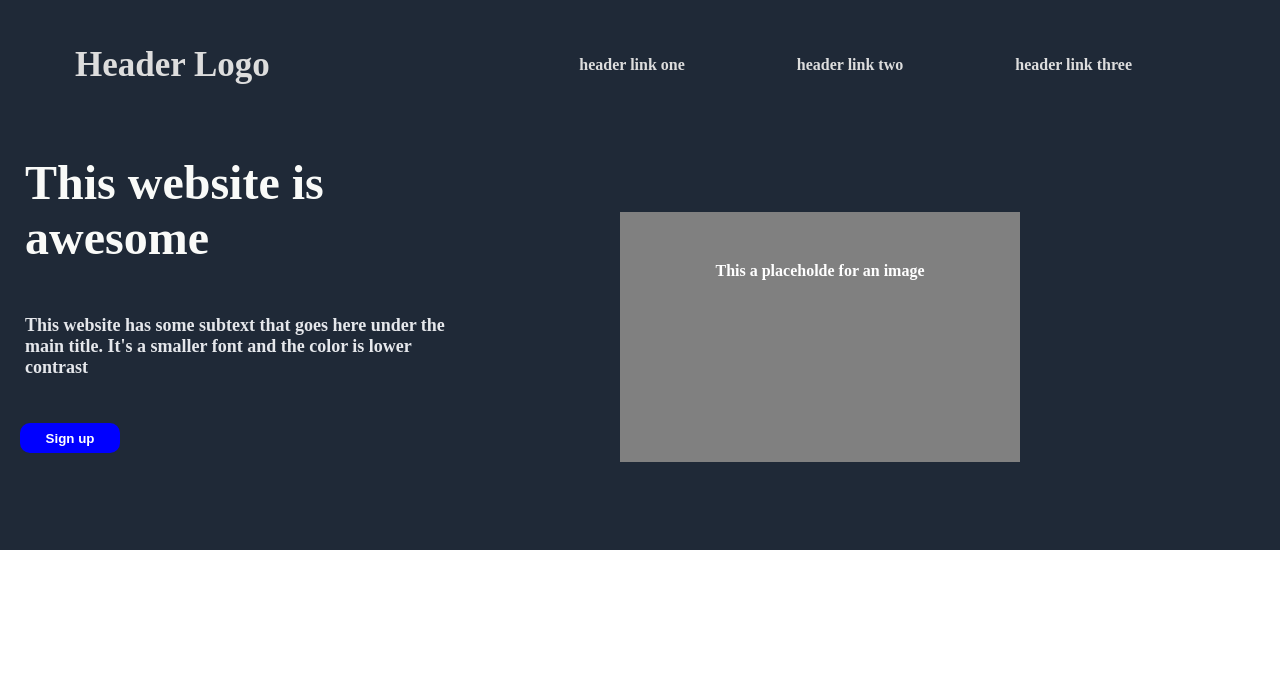
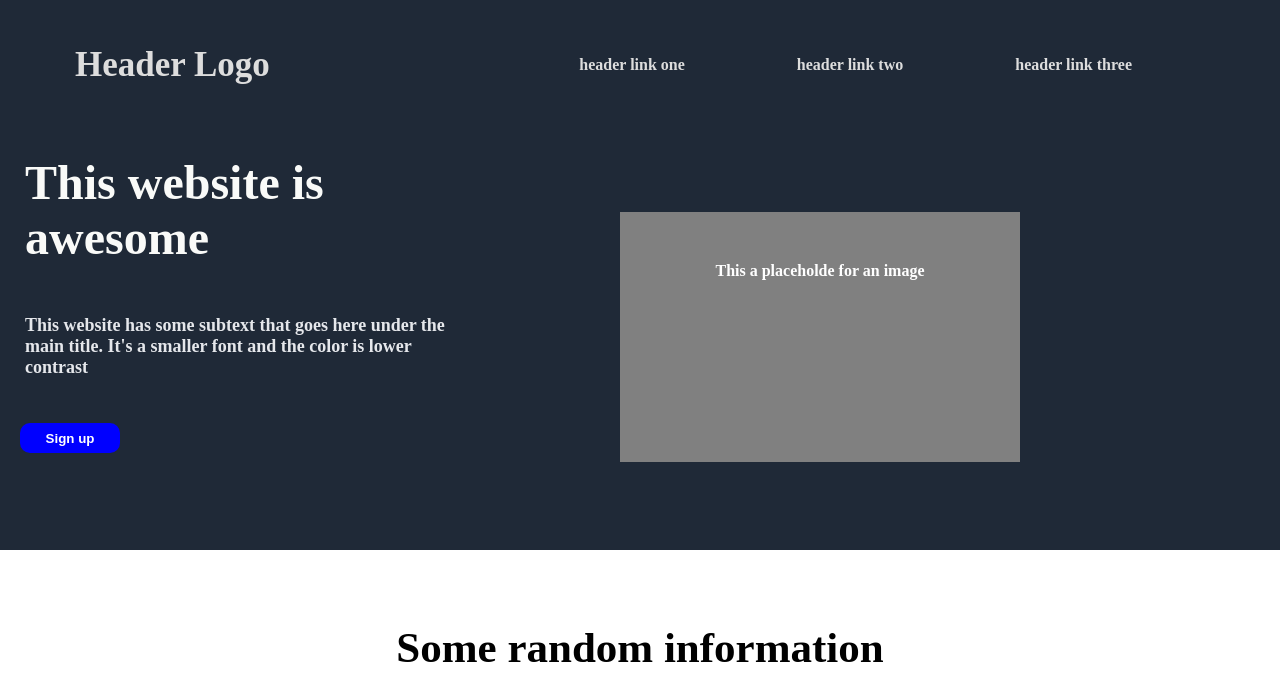
Before and after one commit to teleperformance923/landing-page, a plain HTML site: page index.html in a window 1280 px wide. Drawn offline with Linux system fonts and the light colour scheme.

Commit message:
I added a h2 and centralized with margin and flexbox

```diff
--- a/index.html
+++ b/index.html
@@ -29,6 +29,9 @@ contrast</p>
 <div class="greyframe">
    This a placeholde for an image
 </div>
+<div class="section2">
+<h2>Some random information</h2>
+</div>
  </div>
 
 </body>
--- a/style.css
+++ b/style.css
@@ -88,3 +88,10 @@ h1 {
     text-align: center;
     color: white;
 }
+h2 {
+    display: flex;
+    justify-content: center;
+    color: black;
+    margin: 150px;
+    font-size: 43px;  /* i guess this top margin */
+}
```
